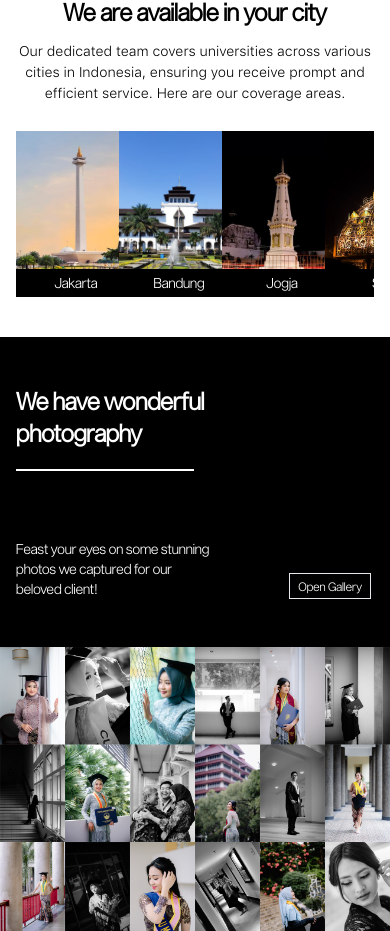
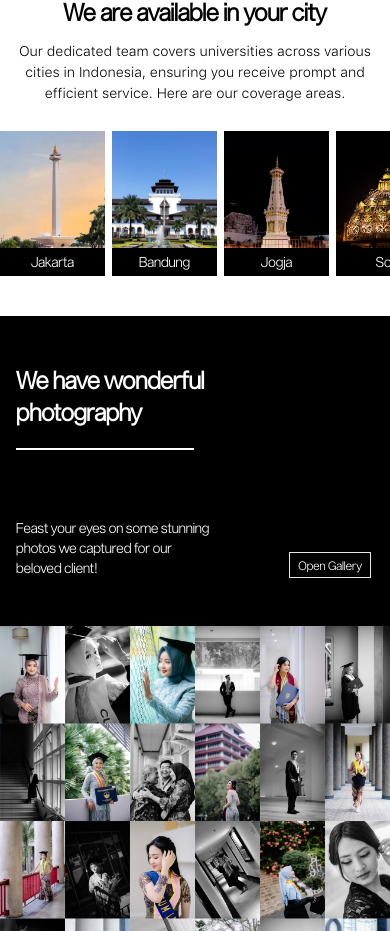
Before and after one commit to namelesskull/naratama, a React (Vite) app: page / in a window 390 px wide. Shown: the part 933-1864 px from the top of the page. Built offline with nearby package versions, Linux system fonts and the light colour scheme.

Commit message:
feat:update dashboard

```diff
--- a/src/components/v2/AvailCardHP.jsx
+++ b/src/components/v2/AvailCardHP.jsx
@@ -2,7 +2,7 @@
 const AvailCardHP = ({ image, city }) => {
   return (
     <div className='mb-10 lg:mb-0'>
-      <div className='relative w-[120px] h-[165.9px] overflow-hidden'>
+      <div className='relative w-[105px] h-[145.1px] overflow-hidden'>
         <img
           className='w-full h-full object-cover'
           src={image}
--- a/src/components/v2/AvailabeCarousel.jsx
+++ b/src/components/v2/AvailabeCarousel.jsx
@@ -96,7 +96,7 @@ const AvailableCarousel = ({ citiesRef }) => {
           {/* </Slider> */}
         </div>
       </section>
-      <section className='lg:hidden w-full h-full px-4'>
+      <section className='lg:hidden w-full h-full '>
         <div className='slider-container'>
           <Slider {...settingsHp}>
             {cities.map((city, index) => (
```
